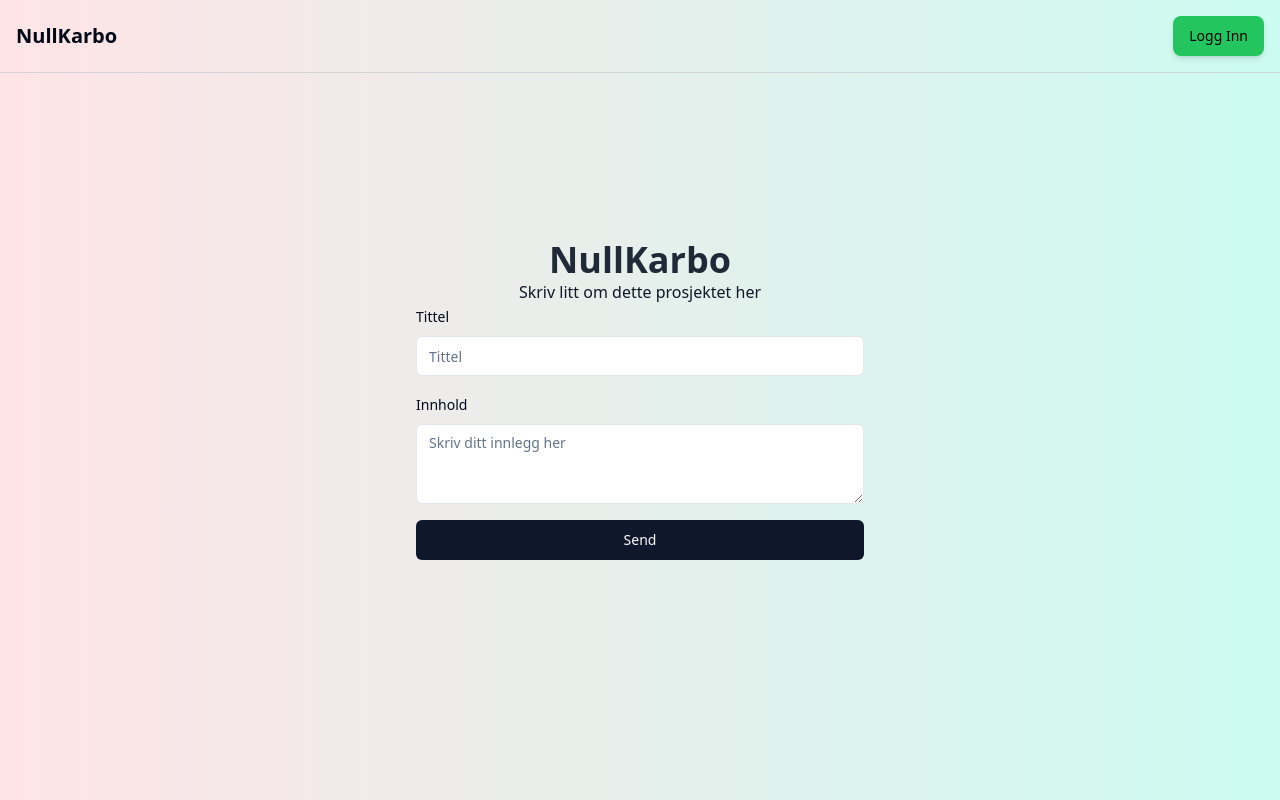
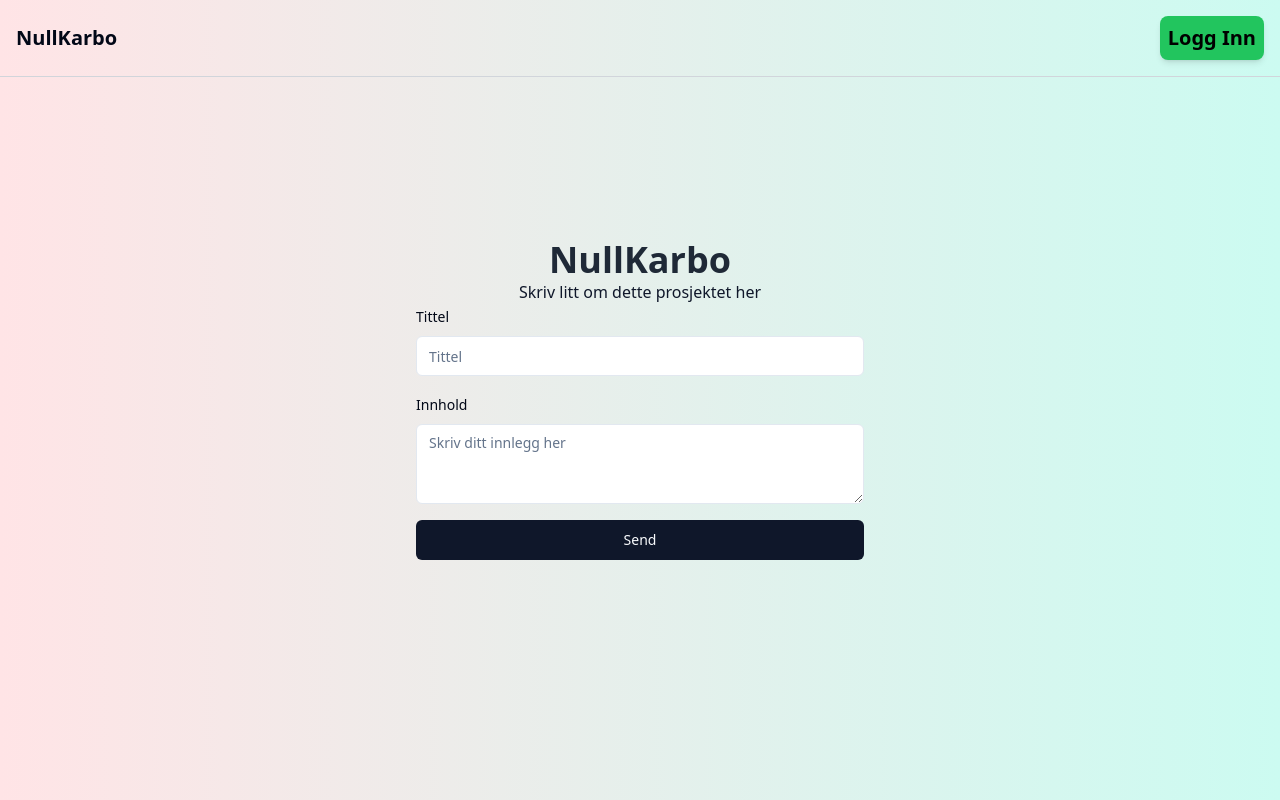
Before and after one commit to coding-chef77/forum, a Next.js app: page / in a window 1280 px wide. Built offline with nearby package versions, Linux system fonts and the light colour scheme; no server answers.

Commit message:
Changed login button

```diff
--- a/src/app/layout.tsx
+++ b/src/app/layout.tsx
@@ -39,9 +39,9 @@ function TopNav() {
       <div>NullKarbo</div>
       <div>
         <SignedOut>
-          <StyledButton>
+          <div className="transform rounded-lg bg-green-500 p-2 text-black shadow-md transition-all duration-200 ease-in-out hover:scale-105 hover:bg-green-600 hover:shadow-lg">
             <SignInButton>Logg Inn</SignInButton>
-          </StyledButton>
+          </div>
         </SignedOut>
         <SignedIn>
           <div className="flex gap-4">
```
